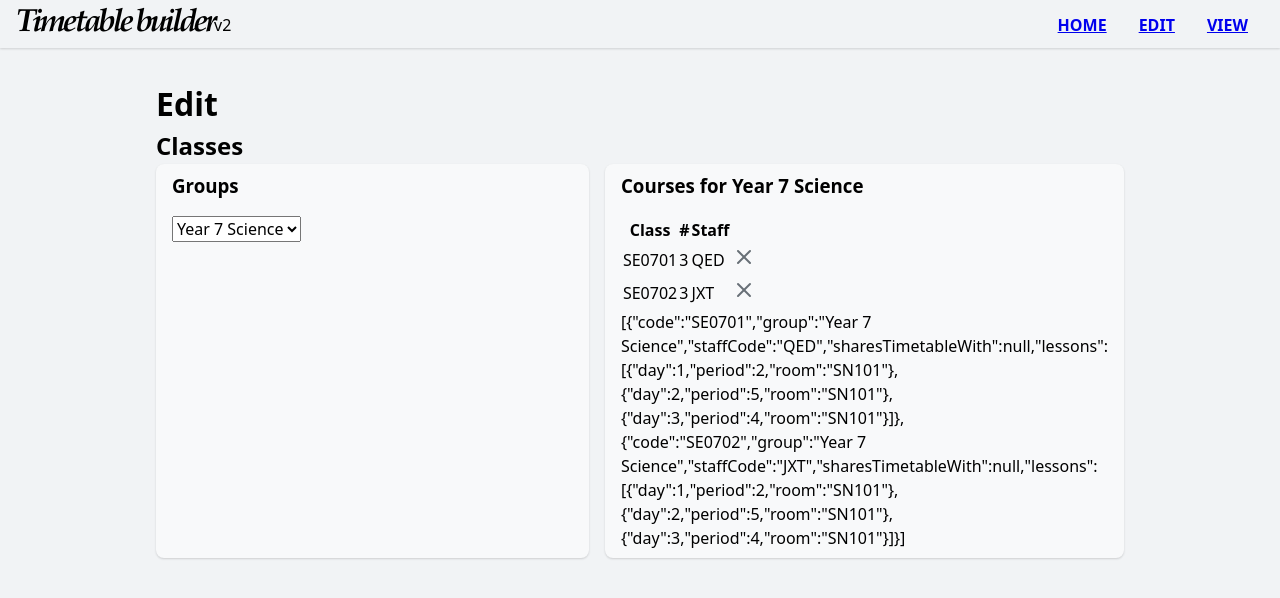
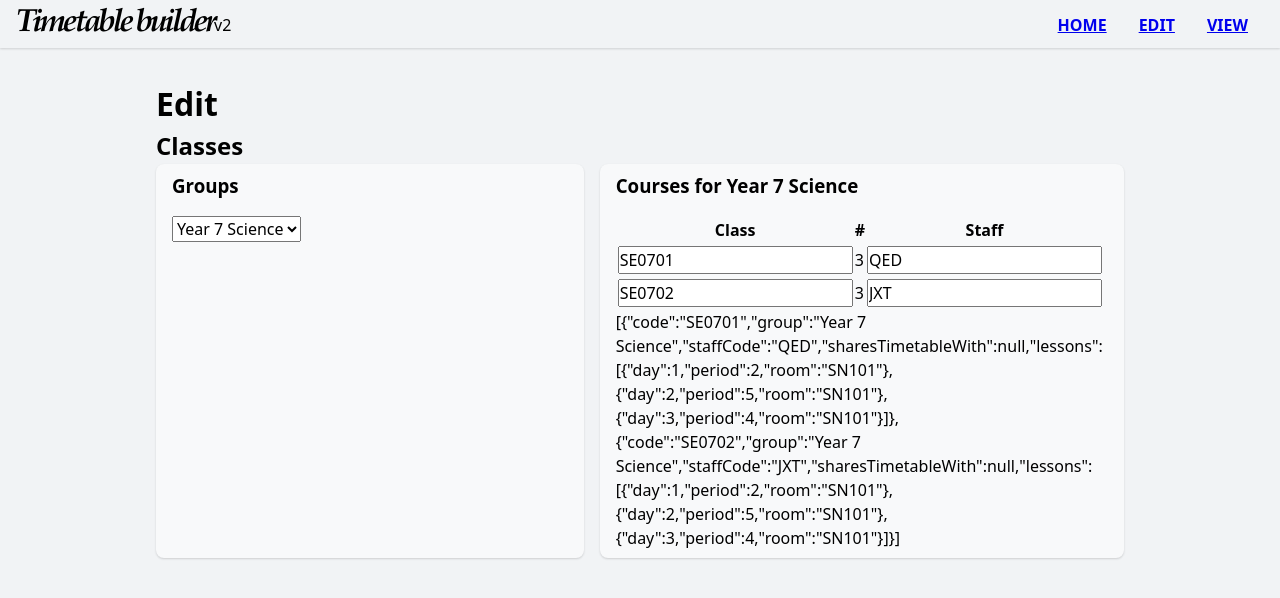
Before and after one commit to dongheenam/timetable-builder-react, a React (Vite) app: page /edit in a window 1280 px wide. Shown: the top 598 px of the page. Built offline with nearby package versions, Linux system fonts and the light colour scheme.

Commit message:
Use a simpler input component for the table

```diff
--- a/src/components/ButtonBase.tsx
+++ b/src/components/ButtonBase.tsx
@@ -1,6 +1,6 @@
 import styles from './ButtonBase.module.css';
 
-export type Props = {
+export type Props = React.HTMLAttributes<HTMLButtonElement> & {
   color?: 'gray' | 'primary' | 'green' | 'yellow' | 'red';
   variant?: 'default' | 'outline' | 'subtle' | 'filled';
   label?: string;
--- /dev/null
+++ b/src/components/LazyInput.tsx
@@ -0,0 +1,34 @@
+import { useState } from 'react';
+
+type InputValue = string | number | undefined;
+type Props<T extends InputValue> =
+  React.InputHTMLAttributes<HTMLInputElement> & {
+    value: T;
+    setValue: (value: T) => void;
+  };
+
+export default function LazyInput<T extends InputValue>({
+  value,
+  setValue,
+  ...otherProps
+}: Props<T>) {
+  const [internalValue, setInternalValue] = useState<T>(value);
+  const handleBlur = () => {
+    try {
+      if (value !== internalValue) {
+        setValue(internalValue);
+      }
+    } catch (error) {
+      setInternalValue(value);
+      console.error(error);
+    }
+  };
+  return (
+    <input
+      value={internalValue}
+      onChange={(e) => setInternalValue(e.target.value as T)}
+      onBlur={handleBlur}
+      {...otherProps}
+    ></input>
+  );
+}
--- a/src/pages/edit/CoursesTable.tsx
+++ b/src/pages/edit/CoursesTable.tsx
@@ -1,5 +1,6 @@
 import ButtonIcon from '@/components/ButtonIcon';
 import Editable from '@/components/Editable';
+import LazyInput from '@/components/LazyInput';
 import { CourseArray } from '@/types';
 import { IconX } from '@tabler/icons-react';
 
@@ -81,9 +82,10 @@ function CourseRow({ course, update, remove }: CourseRowProps) {
       {COLUMNS.map((column) => (
         <td key={column.key}>
           {column.editable ? (
-            <Editable
-              value={courseData[column.key].toString()}
-              setValue={(value: string) => update({ [column.key]: value })}
+            <LazyInput
+              type="text"
+              value={courseData[column.key]}
+              setValue={(value) => update({ [column.key]: value })}
             />
           ) : (
             <span>{courseData[column.key]}</span>
@@ -95,6 +97,7 @@ function CourseRow({ course, update, remove }: CourseRowProps) {
           label={`delete course ${course.code}`}
           onClick={remove}
           icon={<IconX />}
+          tabIndex={-1}
         />
       </td>
     </tr>
```
